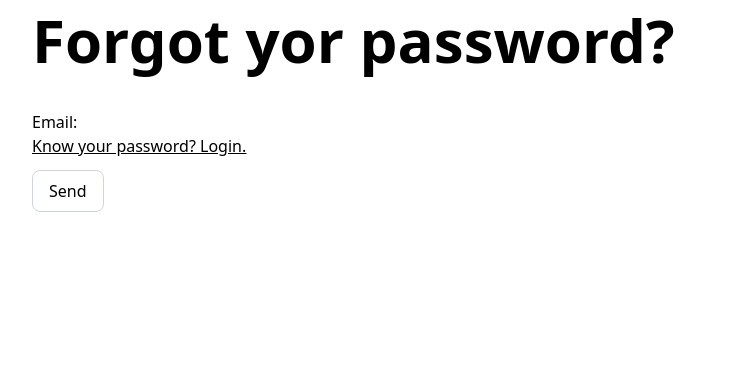
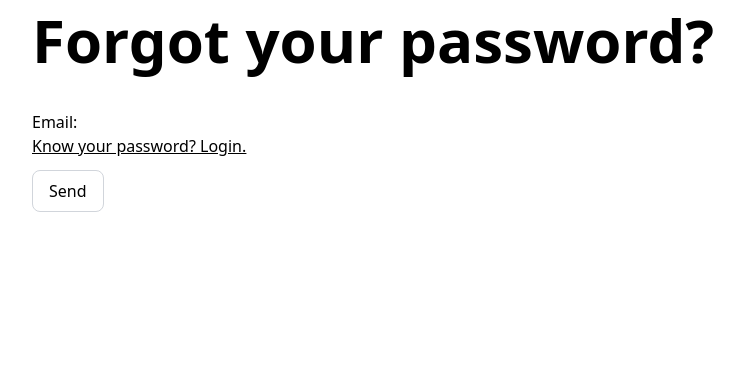
Before and after one commit to aurora-dot/Lovejoys-Antique-Evaluation, a Django app: page /accounts/password_reset/ in a window 1280 px wide. Shown: the part 54-420 px from the top of the page, without its empty margins (160-904 px from the left). Run offline with Django 3.2, Linux system fonts and the light colour scheme; style sheets or scripts are compiled from the project's sources; parts of the project's set-up code (start-up, migrations or seed data) failed here and were passed over; some libraries are stand-ins or nearby versions.

Commit message:
Fix template titles

```diff
--- a/templates/registration/password_reset_confirm.html
+++ b/templates/registration/password_reset_confirm.html
@@ -1,5 +1,7 @@
 {% extends "base.html" %}
 {% load tailwind_filters %}
+
+{% block title %}Enter new password{% endblock title %}
 
 {% block content %}
     {% if validlink %}
@@ -15,5 +17,4 @@
     {% else %}
         <p>The password reset link was invalid, possibly because it has already been used.  Please request a new password reset.</p>
     {% endif %}
-
 {% endblock %}
--- a/templates/registration/password_reset_form.html
+++ b/templates/registration/password_reset_form.html
@@ -3,10 +3,10 @@
 
 {% load tailwind_filters %}
 
-{% block title %}Forgot yor password?{% endblock title %}
+{% block title %}Forgot your password?{% endblock title %}
 
 {% block content %}
-    <h2 class="text-6xl font-bold pb-10">Forgot yor password?</h2>
+    <h2 class="text-6xl font-bold pb-10">Forgot your password?</h2>
     <form method="post">
         {% csrf_token %}
         {{ form|crispy }}
```
Also changed, not shown: templates/registration/password_reset_complete.html (+4 -4 lines).
